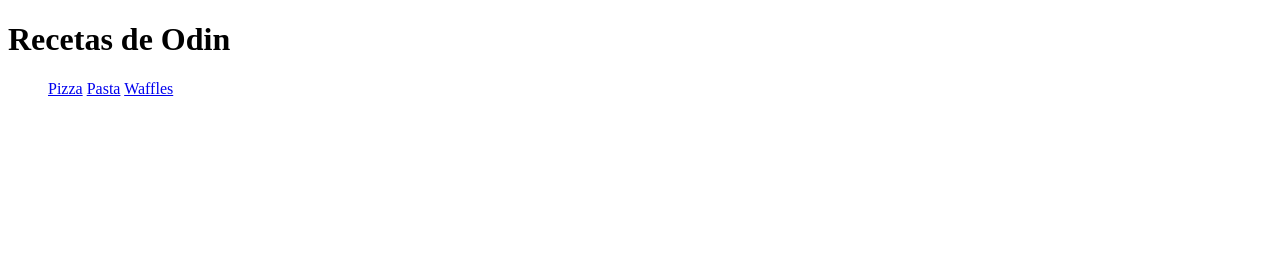
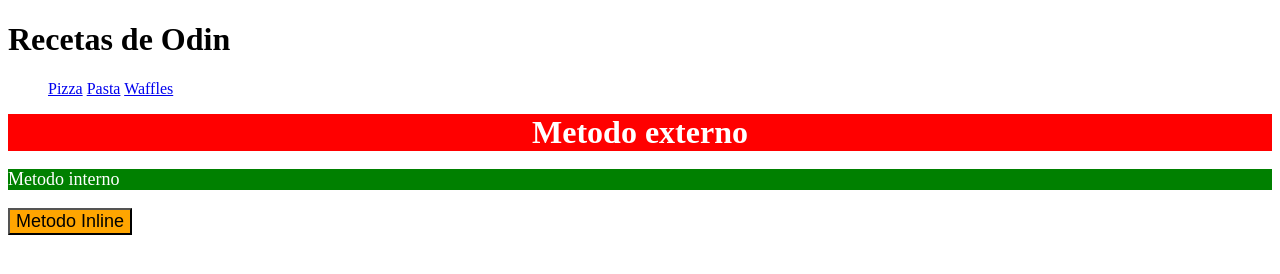
Before and after one commit to ricarditodev/odin-recipes, a plain HTML site: page index.html in a window 1280 px wide. Drawn offline with Linux system fonts and the light colour scheme.

Commit message:
resuelto el ejercicio 1

```diff
--- a/index.html
+++ b/index.html
@@ -5,6 +5,14 @@
   <meta http-equiv="X-UA-Compatible" content="IE=edge">
   <meta name="viewport" content="width=device-width, initial-scale=1.0">
   <title>Recipes</title>
+  <link rel="stylesheet" href="./styles.css">
+  <style>
+    p {
+      background-color: green;
+      color: white;
+      font-size: 18px;
+    }
+  </style>
 </head>
 <body>
   <h1>Recetas de Odin</h1>
@@ -13,5 +21,11 @@
     <a href="./recipes/pasta.html">Pasta</a>
     <a href="./recipes/waffles.html">Waffles</a>
   </ul>
+
+  <div>Metodo externo</div>
+
+  <p>Metodo interno</p>
+
+  <button style="background-color: orange; font-size: 18px;">Metodo Inline</button>
 </body>
 </html>
--- /dev/null
+++ b/styles.css
@@ -0,0 +1,7 @@
+div {
+  background-color: red;
+  color: white;
+  font-size: 32px;
+  text-align: center;
+  font-weight: bold;
+}
```
